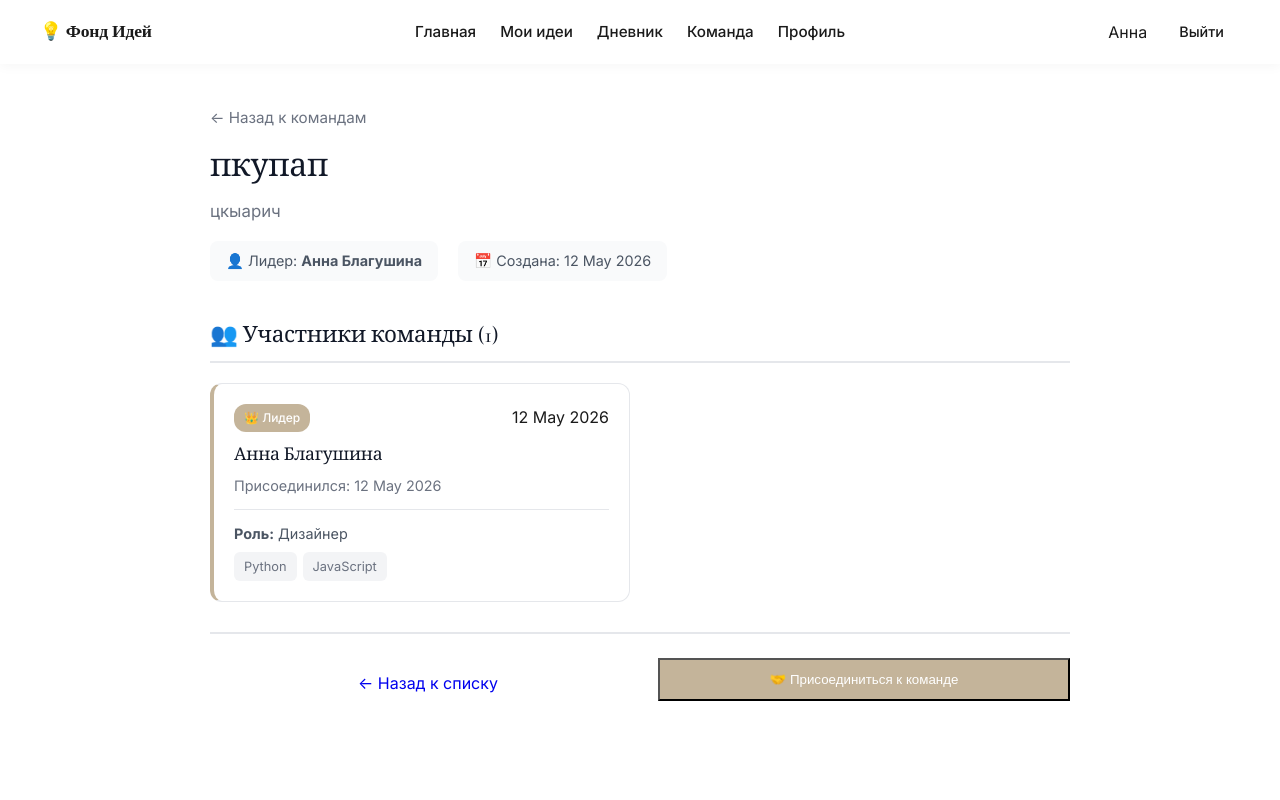
After one commit to viktorialesnyh/FundOfIdeas2, a Flask app: page /team_members/1 in a window 1280 px wide. The commit adds this page. Run offline with Flask 3, Linux system fonts and the light colour scheme; a user stored in the database is signed in.

Commit message:
Добавила страницу участников, кнопку вступить в команду

```diff
--- a/app.py
+++ b/app.py
@@ -138,9 +138,9 @@ def team():
     user = get_current_user()
     if not user:
         return redirect(url_for('index'))
+
     profiles = TeamProfile.query.filter(TeamProfile.user_id != user.id).all()
-    teams = Team.query.filter(Team.status == 'recruiting').all()
-    teams = Team.query.filter(Team.status == 'recruiting').all()
+    teams = Team.query.filter(Team.status == 'recruiting').order_by(Team.id.desc()).all()
     my_profile = TeamProfile.query.filter_by(user_id=user.id).first()
     return render_template('team.html',
                            username=user.username,
@@ -388,7 +388,7 @@ def create_team():
             description=description,
             leader_id=user.id,
             status='recruiting',
-            date=datetime.datetime.now().strftime('%d %b %Y')
+            date=datetime.datetime.now().strftime('%d %b %Y, %H:%M')
         )
         db.session.add(new_team)
         db.session.commit()
@@ -412,10 +412,12 @@ def team_members(team_id):
 
     team = Team.query.get_or_404(team_id)
     members = TeamMember.query.filter_by(team_id=team_id).all()
+
     return render_template('team_members.html',
+                           username=user.username,
                            team=team,
                            members=members,
-                           username=user.username)
+                           user=user)
 
 
 @app.route('/join_team/<int:team_id>', methods=['POST'])
@@ -424,19 +426,31 @@ def join_team(team_id):
     if not user:
         return redirect(url_for('index'))
 
-    # Проверяем, не состоит ли уже пользователь в этой команде
-    existing = TeamMember.query.filter_by(team_id=team_id, user_id=user.id).first()
-    if not existing:
-        db.session.add(TeamMember(
-            team_id=team_id,
-            user_id=user.id,
-            role='Участник',
-            joined_date=datetime.datetime.now().strftime('%d %b %Y')
-        ))
-        db.session.commit()
+    team = Team.query.get_or_404(team_id)
 
-    return redirect(url_for('team'))
+    # Проверяем, не участник ли уже
+    existing_member = TeamMember.query.filter_by(
+        team_id=team_id,
+        user_id=user.id
+    ).first()
 
+    if existing_member:
+        flash('Вы уже являетесь участником этой команды', 'info')
+        return redirect(url_for('team_members', team_id=team_id))
+
+    # Добавляем в команду
+    new_member = TeamMember(
+        team_id=team_id,
+        user_id=user.id,
+        role='Участник',
+        joined_date=datetime.datetime.now().strftime('%d %b %Y, %H:%M')
+    )
+
+    db.session.add(new_member)
+    db.session.commit()
+
+    flash(f'Вы успешно присоединились к команде "{team.name}"!', 'success')
+    return redirect(url_for('team_members', team_id=team_id))
 
 @app.route('/send_message', methods=['POST'])
 def send_message():
--- /dev/null
+++ b/templates/team_members.html
@@ -0,0 +1,124 @@
+<!DOCTYPE html>
+<html lang="ru">
+<head>
+    <meta charset="UTF-8">
+    <meta name="viewport" content="width=device-width, initial-scale=1.0">
+    <title>{{ team.name }} - Участники | Фонд Идей</title>
+    <link rel="stylesheet" href="{{ url_for('static', filename='css/styles.css') }}">
+    <link rel="stylesheet" href="{{ url_for('static', filename='css/team.css') }}">
+    <link rel="stylesheet" href="{{ url_for('static', filename='css/dashboard.css') }}">
+</head>
+<body class="dash-body">
+    <nav class="navbar">
+        <div class="nav-brand">💡 Фонд Идей</div>
+        <div class="nav-links">
+            <a href="{{ url_for('dashboard') }}">Главная</a>
+            <a href="{{ url_for('ideas') }}">Мои идеи</a>
+            <a href="{{ url_for('diary') }}">Дневник</a>
+            <a href="{{ url_for('team') }}">Команда</a>
+            <a href="{{ url_for('profile') }}">Профиль</a>
+        </div>
+        <div class="nav-user">
+            <span>{{ username }}</span>
+            <a href="{{ url_for('logout') }}" class="btn-logout">Выйти</a>
+        </div>
+    </nav>
+
+    <main class="team-main" style="max-width: 900px;">
+        <!-- Заголовок команды -->
+        <div style="margin-bottom: 40px;">
+            <a href="{{ url_for('team') }}" style="color: #6b7280; text-decoration: none; display: inline-flex; align-items: center; gap: 8px; margin-bottom: 16px; font-size: 0.95rem;">
+                ← Назад к командам
+            </a>
+            <h1 style="font-size: 2rem; margin-bottom: 12px; color: #111827;">{{ team.name }}</h1>
+            <p style="color: #6b7280; font-size: 1.05rem; line-height: 1.6;">{{ team.description or 'Описание отсутствует' }}</p>
+            <div style="margin-top: 16px; display: flex; gap: 20px; flex-wrap: wrap;">
+                <span style="background: #f9fafb; padding: 8px 16px; border-radius: 8px; font-size: 0.9rem; color: #4b5563;">
+                    👤 Лидер: <strong>{{ team.leader.username }}</strong>
+                </span>
+                <span style="background: #f9fafb; padding: 8px 16px; border-radius: 8px; font-size: 0.9rem; color: #4b5563;">
+                    📅 Создана: {{ team.date }}
+                </span>
+            </div>
+        </div>
+
+        <!-- Список участников -->
+        <div style="margin-bottom: 30px;">
+            <h2 style="font-size: 1.4rem; margin-bottom: 20px; color: #111827; padding-bottom: 12px; border-bottom: 2px solid #e5e7eb;">
+                👥 Участники команды ({{ members|length }})
+            </h2>
+
+            {% if members %}
+                <div class="team-grid" style="display: grid; grid-template-columns: repeat(auto-fill, minmax(280px, 1fr)); gap: 20px;">
+                    {% for member in members %}
+                    <div class="team-card" style="border-left: 4px solid #C4B49A;">
+                        <div class="card-header-team">
+                            <span class="badge" style="background: #C4B49A; color: white;">
+                                {{ '👑 Лидер' if member.role == 'Лидер' else '👤 Участник' }}
+                            </span>
+                            <span class="date">{{ member.joined_date }}</span>
+                        </div>
+                        <h3 style="font-size: 1.1rem; margin: 12px 0 8px 0; color: #111827;">
+                            {{ member.user.username }}
+                        </h3>
+                        <p style="color: #6b7280; font-size: 0.9rem; margin-bottom: 12px;">
+                            Присоединился: {{ member.joined_date }}
+                        </p>
+
+                        {% if member.user.team_profiles %}
+                            {% set profile = member.user.team_profiles[0] %}
+                            {% if profile.role or profile.skills %}
+                            <div style="margin-top: 12px; padding-top: 12px; border-top: 1px solid #e5e7eb;">
+                                {% if profile.role %}
+                                <p style="font-size: 0.9rem; color: #4b5563; margin-bottom: 6px;">
+                                    <strong>Роль:</strong> {{ profile.role }}
+                                </p>
+                                {% endif %}
+                                {% if profile.skills %}
+                                <div style="display: flex; flex-wrap: wrap; gap: 6px;">
+                                    {% for skill in profile.skills.split(',')[:3] %}
+                                        {% if skill.strip() %}
+                                        <span style="background: #f3f4f6; padding: 4px 10px; border-radius: 6px; font-size: 0.8rem; color: #6b7280;">
+                                            {{ skill.strip() }}
+                                        </span>
+                                        {% endif %}
+                                    {% endfor %}
+                                </div>
+                                {% endif %}
+                            </div>
+                            {% endif %}
+                        {% endif %}
+                    </div>
+                    {% endfor %}
+                </div>
+            {% else %}
+                <div class="empty-state" style="text-align: center; padding: 60px 20px; color: #6b7280; background: #f9fafb; border-radius: 12px;">
+                    <div style="font-size: 3rem; margin-bottom: 16px;">👥</div>
+                    <h3 style="font-size: 1.2rem; color: #111827; margin-bottom: 8px;">Пока нет участников</h3>
+                    <p>Команда пуста. Будьте первым, кто присоединится!</p>
+                </div>
+            {% endif %}
+        </div>
+
+        <!-- Кнопки действий -->
+        <div style="display: flex; gap: 12px; flex-wrap: wrap; padding-top: 24px; border-top: 2px solid #e5e7eb;">
+            <a href="{{ url_for('team') }}" class="action-btn outline" style="flex: 1; min-width: 180px; padding: 12px; text-decoration: none; display: inline-flex; justify-content: center;">
+                ← Назад к списку
+            </a>
+            {% if team.leader_id == user.id %}
+            <button class="action-btn" style="flex: 1; min-width: 180px; padding: 12px; background: #ef4444;">
+                🗑️ Удалить команду
+            </button>
+            {% else %}
+            <form action="{{ url_for('join_team', team_id=team.id) }}" method="POST" style="flex: 1; min-width: 180px;">
+                <button type="submit" class="action-btn" style="background: #C4B49A; color: white; width: 100%; padding: 12px;">
+                    🤝 Присоединиться к команде
+                </button>
+            </form>
+            {% endif %}
+        </div>
+    </main>
+
+    <script src="{{ url_for('static', filename='js/script.js') }}"></script>
+</body>
+</html>
```
Also changed, not shown: templates/team.html (+83 -59 lines), data/models.py (line endings or trailing spaces), db/fundofideas.db.
